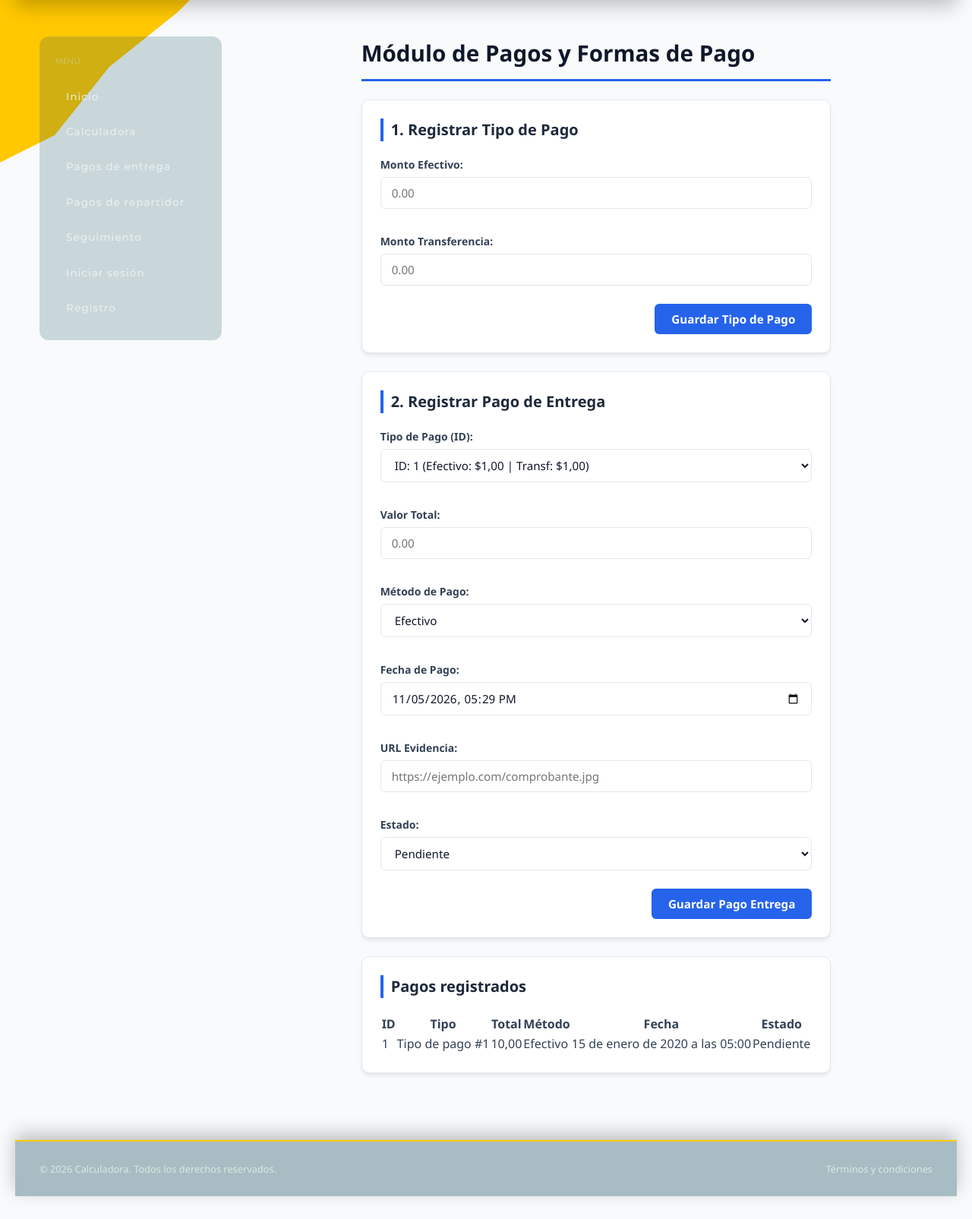
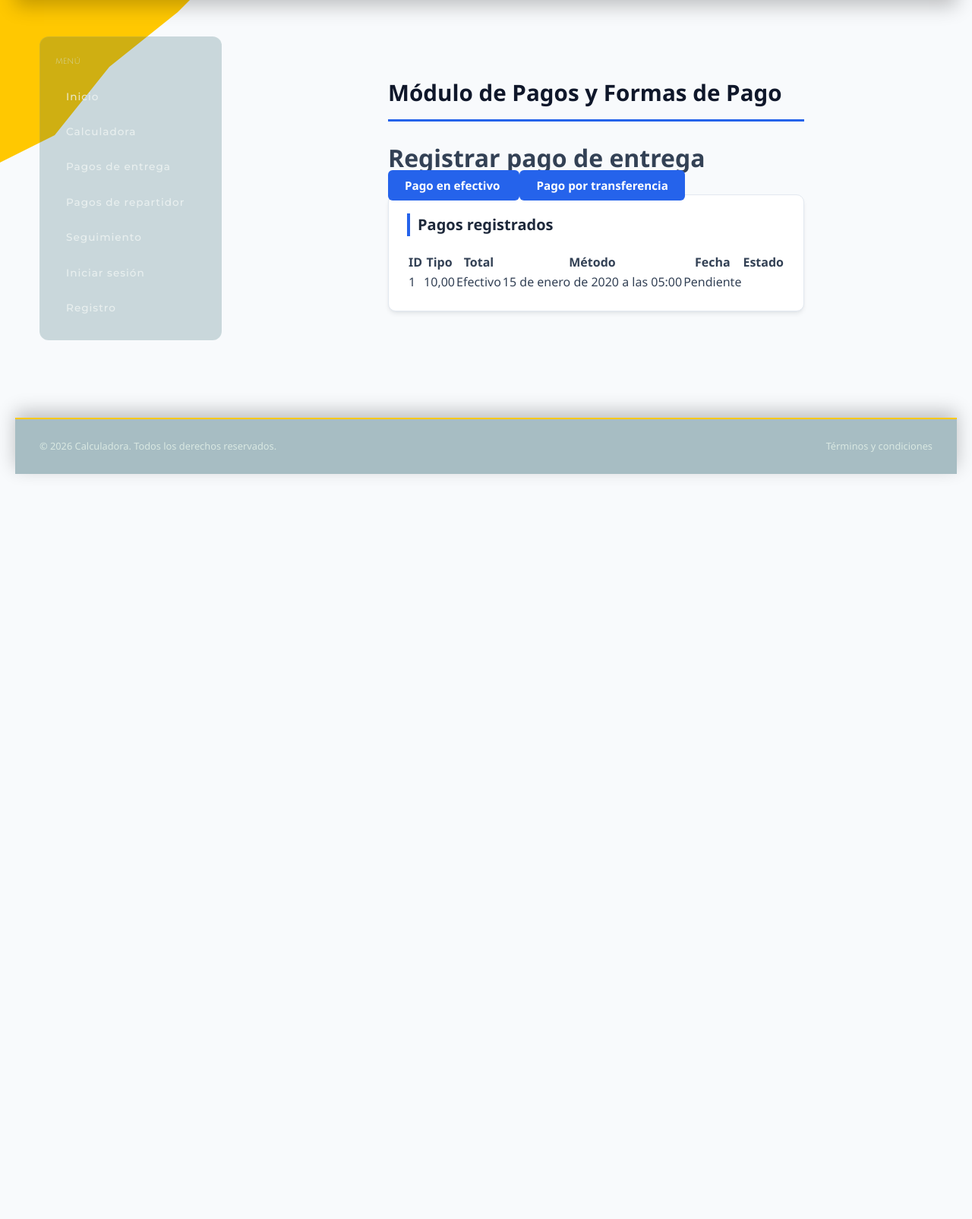
Before and after one commit to Alejandro-Flor-Ibarra/despliegue_render, a Django app: page /usuarios/pagos-entrega/ in a window 1280 px wide. Shown: the part 146-1751 px from the top of the page at 76% size. After the commit the page ends 772 px from the top, so only its background shows below. Run offline with Django 5.2, Linux system fonts and the light colour scheme; tables that the repository leaves empty hold one stand-in row (values such as "Sample post").

Commit message:
Agregado botones de efectivo pago transferencia

```diff
--- a/usuarios/admin.py
+++ b/usuarios/admin.py
@@ -1,4 +1,4 @@
 from django.contrib import admin
-from .models import PagoEntrega, PagoRepartidor, SeguimientoGeolocalizacion, TipoPago
+from .models import PagoEntrega, PagoRepartidor, SeguimientoGeolocalizacion
 
-admin.site.register((PagoRepartidor, SeguimientoGeolocalizacion, TipoPago, PagoEntrega))
+admin.site.register((PagoRepartidor, SeguimientoGeolocalizacion, PagoEntrega))
--- a/usuarios/forms.py
+++ b/usuarios/forms.py
@@ -4,7 +4,7 @@
     PagoEntrega,
     PagoRepartidor,
     SeguimientoGeolocalizacion,
-    TipoPago,
+
 )
 
 
@@ -20,12 +20,6 @@
     )
 
 
-class TipoPagoForm(forms.ModelForm):
-    class Meta:
-        model = TipoPago
-        fields = ["efectivo", "transferencia"]
-
-
 class PagoEntregaForm(forms.ModelForm):
     fecha_de_pago = forms.DateTimeField(
         input_formats=["%Y-%m-%dT%H:%M"],
@@ -37,14 +31,8 @@
 
     class Meta:
         model = PagoEntrega
-        fields = [
-            "tipo_de_pago",
-            "valor_total",
-            "metodo_pago",
-            "evidencia_url",
-            "fecha_de_pago",
-            "estado",
-        ]
+        fields = ["valor_total", "fecha_de_pago", "evidencia_url", "estado"]
+
 
 
 class PagoRepartidorForm(forms.ModelForm):
--- a/usuarios/templates/usuarios/pagos_entrega.html
+++ b/usuarios/templates/usuarios/pagos_entrega.html
@@ -12,88 +12,21 @@
 <div class="container">
     <h1 class="header-title">Módulo de Pagos y Formas de Pago</h1>
 
-    <!-- 1. Registrar Tipo de Pago -->
-    <div class="card">
-        <h2 class="card-title">1. Registrar Tipo de Pago</h2>
-        <form method="POST" action="">
-            {% csrf_token %}
-            {{ tipo_form.errors }}
-            <div class="form-grid">
-                <div class="form-group">
-                    <label for="efectivo">Monto Efectivo:</label>
-                    <input type="number" step="0.01" id="efectivo" name="efectivo" placeholder="0.00">
-                </div>
+<h1>Registrar pago de entrega</h1>
 
-                <div class="form-group">
-                    <label for="transferencia">Monto Transferencia:</label>
-                    <input type="number" step="0.01" id="transferencia" name="transferencia" placeholder="0.00">
-                </div>
-            </div>
-            <div class="btn-container">
-                <button type="submit" name="btn_tipo_pago" class="btn btn-waysmart">Guardar Tipo de Pago</button>
-            </div>
-        </form>
-    </div>
+<div class="payment-methods">
+    <a class="btn btn-waysmart"
+       href="{% url 'usuarios:nuevo_pago_entrega' 'EFECTIVO' %}">
+        Pago en efectivo
+    </a>
 
-    <!-- 2. Registrar Pago de Entrega -->
-    <div class="card">
-        <h2 class="card-title">2. Registrar Pago de Entrega</h2>
-        <form method="POST" action="">
-            {% csrf_token %}
-            {{ pago_form.errors }}
-            <div class="form-grid">
-                <div class="form-group">
-                    <label for="tipo_de_pago">Tipo de Pago (ID):</label>
-                    <select id="tipo_de_pago" name="tipo_de_pago" required>
-                        {% for tipo in tipos_pago %}
-                            <option value="{{ tipo.pk }}">
-                                ID: {{ tipo.pk }} (Efectivo: ${{ tipo.efectivo|default:"0" }} | Transf: ${{ tipo.transferencia|default:"0" }})
-                            </option>
-                        {% empty %}
-                            <option value="">No hay tipos registrados</option>
-                        {% endfor %}
-                    </select>
-                </div>
+    <a class="btn btn-waysmart"
+       href="{% url 'usuarios:nuevo_pago_entrega' 'TRANSFERENCIA' %}">
+        Pago por transferencia
+    </a>
+</div>
 
-                <div class="form-group">
-                    <label for="valor_total">Valor Total:</label>
-                    <input type="number" step="0.01" id="valor_total" name="valor_total" placeholder="0.00" required>
-                </div>
 
-                <div class="form-group">
-                    <label for="metodo_pago">Método de Pago:</label>
-                    <select id="metodo_pago" name="metodo_pago" required>
-                        <option value="EFECTIVO">Efectivo</option>
-                        <option value="TRANSFERENCIA">Transferencia</option>
-                        <option value="OTRO">Otro</option>
-                    </select>
-                </div>
-
-                <div class="form-group">
-                    <label for="fecha_de_pago">Fecha de Pago:</label>
-                    <input type="datetime-local" id="fecha_de_pago" name="fecha_de_pago" required>
-                </div>
-
-                <div class="form-group full-width">
-                    <label for="evidencia_url">URL Evidencia:</label>
-                    <input type="text" id="evidencia_url" name="evidencia_url" maxlength="255" placeholder="https://ejemplo.com/comprobante.jpg">
-                </div>
-
-                <div class="form-group full-width">
-                    <label for="estado">Estado:</label>
-                    <select id="estado" name="estado" required>
-                        <option value="PENDIENTE">Pendiente</option>
-                        <option value="COMPLETADO">Completado</option>
-                        <option value="CANCELADO">Cancelado</option>
-                    </select>
-                </div>
-            </div>
-
-            <div class="btn-container">
-                <button type="submit" name="btn_pago_entrega" class="btn btn-waysmart">Guardar Pago Entrega</button>
-            </div>
-        </form>
-    </div>
 
     <section class="card" aria-labelledby="payments-title">
         <h2 class="card-title" id="payments-title">Pagos registrados</h2>
@@ -113,7 +46,7 @@
                     {% for pago in pagos %}
                     <tr>
                         <td>{{ pago.pk }}</td>
-                        <td>{{ pago.tipo_de_pago }}</td>
+
                         <td>{{ pago.valor_total }}</td>
                         <td>{{ pago.get_metodo_pago_display }}</td>
                         <td>{{ pago.fecha_de_pago }}</td>
--- a/usuarios/urls.py
+++ b/usuarios/urls.py
@@ -7,6 +7,8 @@
     path("", views.users, name="login"),
     path("registro/", views.registro, name="registro"),
     path("perfil/", views.perfil, name="perfil"),
+
+
     path("pagos-repartidor/", views.pagos_repartidor, name="pagos_repartidor"),
     path(
         "pagos-repartidor/<int:pk>/",
@@ -30,4 +32,9 @@
         name="eliminar_seguimiento",
     ),
     path("pagos-entrega/", views.pagos_entrega, name="pagos_entrega"),
+    path(
+        "pagos-entrega/nuevo/<str:metodo>/",
+        views.nuevo_pago_entrega,
+        name="nuevo_pago_entrega",
+    ),
 ]
--- a/usuarios/views.py
+++ b/usuarios/views.py
@@ -2,6 +2,7 @@
 from django.shortcuts import get_object_or_404, redirect, render
 from django.views.decorators.http import require_POST
 from pymongo.errors import DuplicateKeyError, PyMongoError
+from django.http import Http404
 
 from bson.errors import InvalidId
 from .forms import (
@@ -9,9 +10,9 @@
     PagoRepartidorForm,
     RegistroForm,
     SeguimientoGeolocalizacionForm,
-    TipoPagoForm,
+
 )
-from .models import PagoEntrega, PagoRepartidor, SeguimientoGeolocalizacion, TipoPago
+from .models import PagoEntrega, PagoRepartidor, SeguimientoGeolocalizacion
 from .services.mongo_users import (
     buscar_usuario_por_id,
     buscar_usuario_por_nombres,
@@ -135,32 +136,36 @@
     messages.success(request, "Seguimiento eliminado correctamente.")
     return redirect("usuarios:seguimientos")
 
+def pagos_entrega(request):
+    pagos = PagoEntrega.objects.order_by("-fecha_de_pago")
+    return render(
+        request,
+        "usuarios/pagos_entrega.html",
+        {"pagos": pagos},
+    )
 
-def pagos_entrega(request):
-    tipo_form = TipoPagoForm()
-    pago_form = PagoEntregaForm()
 
-    if request.method == "POST":
-        if "btn_tipo_pago" in request.POST:
-            tipo_form = TipoPagoForm(request.POST)
-            if tipo_form.is_valid():
-                tipo_form.save()
-                messages.success(request, "Tipo de pago registrado.")
-                return redirect("usuarios:pagos_entrega")
-        elif "btn_pago_entrega" in request.POST:
-            pago_form = PagoEntregaForm(request.POST)
-            if pago_form.is_valid():
-                pago_form.save()
-                messages.success(request, "Pago de entrega registrado.")
-                return redirect("usuarios:pagos_entrega")
+def nuevo_pago_entrega(request, metodo):
+    metodos_validos = dict(PagoEntrega.METODO_CHOICES)
+    metodo = metodo.upper()
+
+    if metodo not in metodos_validos:
+        raise Http404("Método de pago no válido.")
+
+    form = PagoEntregaForm(request.POST or None)
+
+    if request.method == "POST" and form.is_valid():
+        pago = form.save(commit=False)
+        pago.metodo_pago = metodo
+        pago.save()
+        messages.success(request, "Pago registrado correctamente.")
+        return redirect("usuarios:pagos_entrega")
 
     return render(
         request,
-        "usuarios/pagos_entrega.html",
+        "usuarios/pago_entrega_form.html",
         {
-            "tipo_form": tipo_form,
-            "pago_form": pago_form,
-            "tipos_pago": TipoPago.objects.all(),
-            "pagos": PagoEntrega.objects.select_related("tipo_de_pago"),
+            "form": form,
+            "metodo": metodos_validos[metodo],
         },
     )
```
Also changed, not shown: calculadora/models.py (+5 -3 lines), usuarios/models.py (+63 -58 lines), usuarios/templates/usuarios/pago_entrega_form.html (added, +20 -0 lines), calculadora/migrations/0003_alter_resultado_options_alter_resultado_fecha_and_more.py (added), usuarios/migrations/0002_alter_pagoentrega_options_and_more.py (added), usuarios/migrations/0003_remove_pagoentrega_tipo_de_pago_and_more.py (added).
